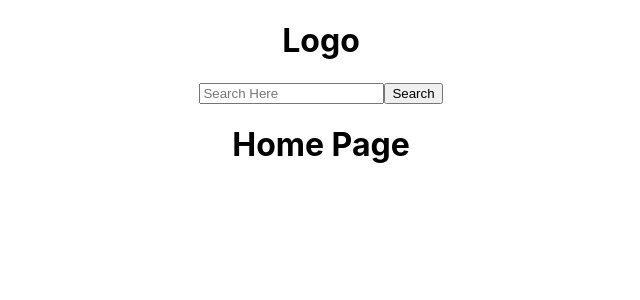
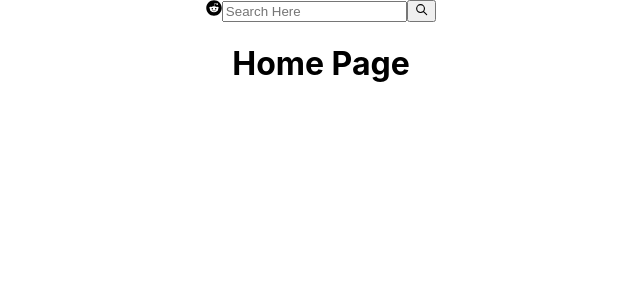
Before and after one commit to ssymonds17/reddit-client, a React (Create React App) app: page / in a window 1280 px wide. Shown: the top 300 px of the page, without its empty margins (319-959 px from the left). Built offline with nearby package versions, Linux system fonts and the light colour scheme; the HTML template or start-up script is replaced by a standard one.

Commit message:
Add Reddit and search magnifying glass icons

```diff
--- a/src/features/Header/Header.js
+++ b/src/features/Header/Header.js
@@ -1,11 +1,15 @@
 import React from 'react';
+import { FaReddit } from 'react-icons/fa';
+import { HiOutlineSearch } from 'react-icons/hi';
 
 const Header = () => {
   return (
     <div>
-      <h1>Logo</h1>
+      <FaReddit />
       <input placeholder='Search Here' />
-      <button>Search</button>
+      <button>
+        <HiOutlineSearch />
+      </button>
     </div>
   );
 };
```
